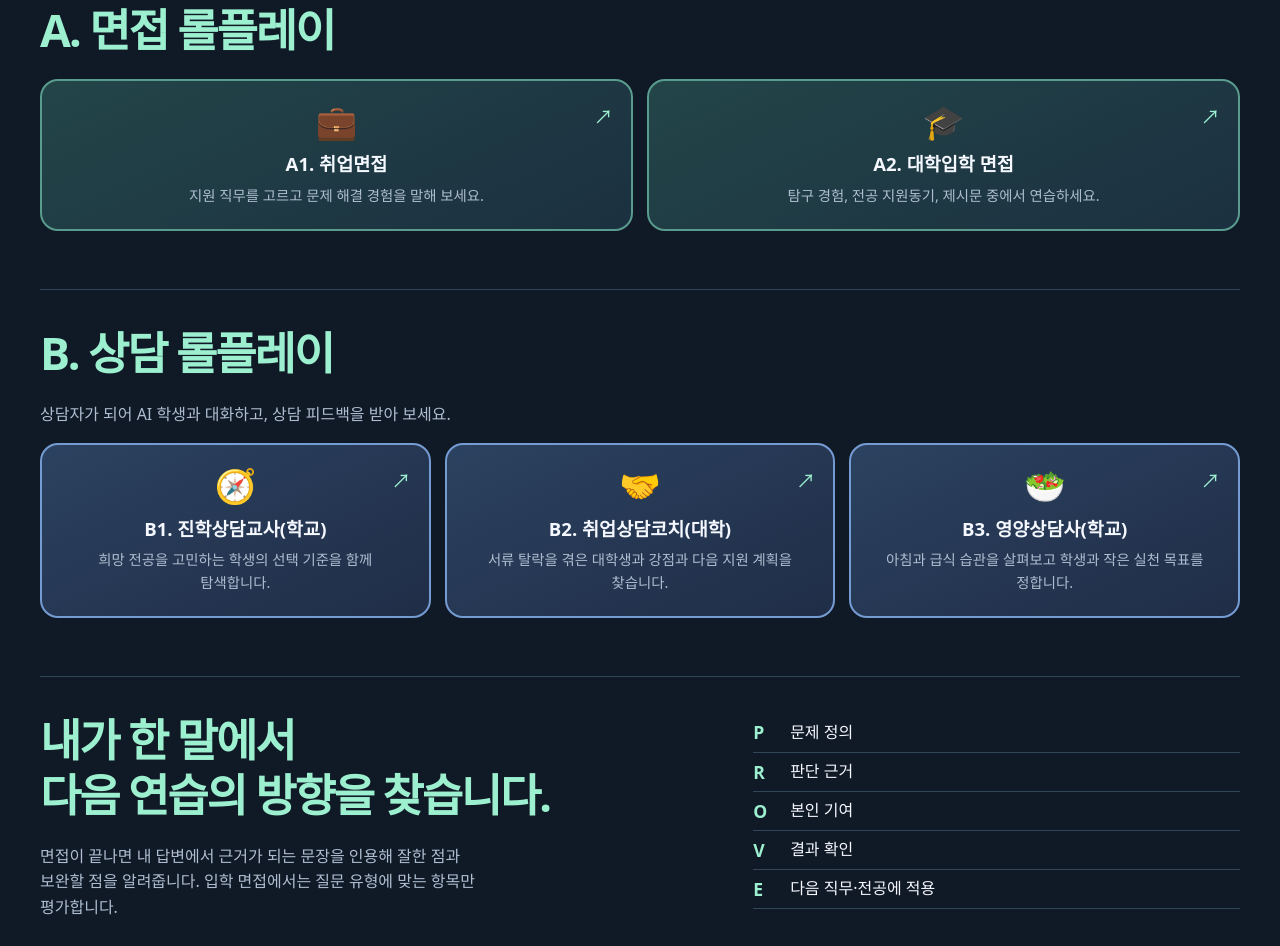
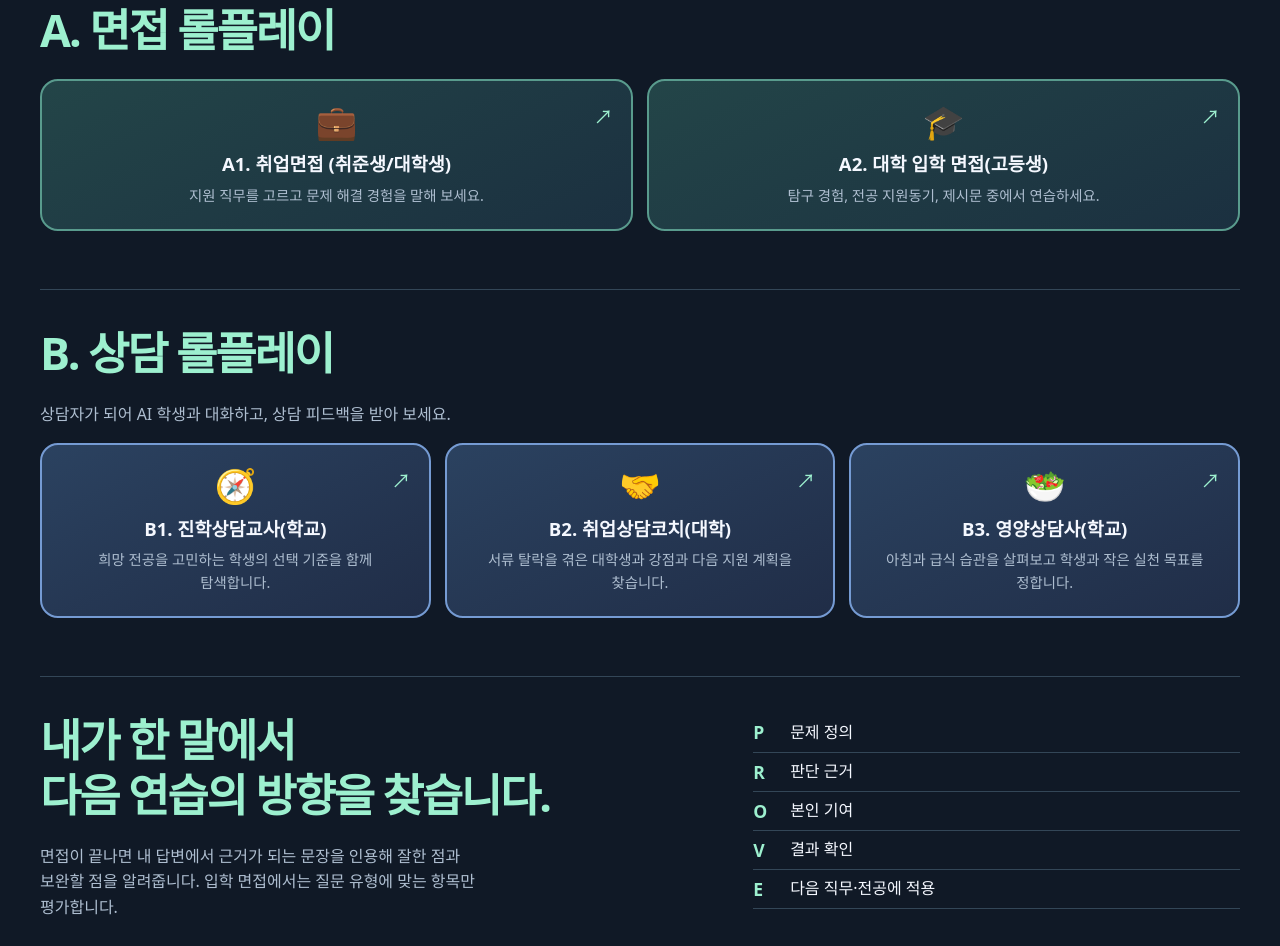
Before and after one commit to jaiwshim-project/10-24-AI-, a website: page mobile/index.html in a window 1280 px wide. Shown: the part 2048-2994 px from the top of the page. Drawn offline with Linux system fonts and the light colour scheme.

Commit message:
Clarify audiences for the two interview types

```diff
--- a/mobile/index.html
+++ b/mobile/index.html
@@ -86,8 +86,8 @@
       <section class="landing-section" id="interviews" aria-labelledby="interviews-title">
         <h2 id="interviews-title">A. 면접 롤플레이</h2>
         <div class="choices">
-          <button data-type="job"><span class="choice-icon" aria-hidden="true">💼</span><strong>A1. 취업면접</strong><span>지원 직무를 고르고 문제 해결 경험을 말해 보세요.</span><span class="choice-arrow" aria-hidden="true">↗</span></button>
-          <button data-type="college"><span class="choice-icon" aria-hidden="true">🎓</span><strong>A2. 대학입학 면접</strong><span>탐구 경험, 전공 지원동기, 제시문 중에서 연습하세요.</span><span class="choice-arrow" aria-hidden="true">↗</span></button>
+          <button data-type="job"><span class="choice-icon" aria-hidden="true">💼</span><strong>A1. 취업면접 (취준생/대학생)</strong><span>지원 직무를 고르고 문제 해결 경험을 말해 보세요.</span><span class="choice-arrow" aria-hidden="true">↗</span></button>
+          <button data-type="college"><span class="choice-icon" aria-hidden="true">🎓</span><strong>A2. 대학 입학 면접(고등생)</strong><span>탐구 경험, 전공 지원동기, 제시문 중에서 연습하세요.</span><span class="choice-arrow" aria-hidden="true">↗</span></button>
         </div>
       </section>
       <section class="landing-section" id="counseling" aria-labelledby="counseling-title">
@@ -166,7 +166,7 @@
             <label for="member-nickname">닉네임</label>
             <input id="member-nickname" type="text" autocomplete="nickname" minlength="2" maxlength="30" required>
             <label for="member-practice-type">주로 연습할 유형</label>
-            <select id="member-practice-type" required><option value="">실습 유형 선택</option><option value="job">취업 면접</option><option value="college">대학입학 면접</option><option value="school">진학상담</option><option value="career">취업상담</option><option value="nutrition">영양상담</option></select>
+            <select id="member-practice-type" required><option value="">실습 유형 선택</option><option value="job">A1. 취업면접 (취준생/대학생)</option><option value="college">A2. 대학 입학 면접(고등생)</option><option value="school">진학상담</option><option value="career">취업상담</option><option value="nutrition">영양상담</option></select>
           </fieldset>
           <div class="actions"><button class="primary" type="submit" id="member-submit">로그인</button></div>
         </form>
@@ -182,7 +182,7 @@
         <h2>유형별 목표 (선택)</h2>
         <form id="member-goal-form">
           <label for="member-goal-type">실습 유형</label>
-          <select id="member-goal-type"><option value="job">취업 면접</option><option value="college">대학입학 면접</option><option value="school">진학상담</option><option value="career">취업상담</option><option value="nutrition">영양상담</option></select>
+          <select id="member-goal-type"><option value="job">A1. 취업면접 (취준생/대학생)</option><option value="college">A2. 대학 입학 면접(고등생)</option><option value="school">진학상담</option><option value="career">취업상담</option><option value="nutrition">영양상담</option></select>
           <label for="member-goal">연습 목표</label>
           <textarea id="member-goal" maxlength="200" rows="3"></textarea>
           <div class="actions"><button class="quiet" type="submit" id="member-goal-save" disabled>목표 저장</button></div>
--- a/mobile/mobile.js
+++ b/mobile/mobile.js
@@ -3,11 +3,11 @@
   const Recognition = window.SpeechRecognition || window.webkitSpeechRecognition;
   const speech = window.speechSynthesis;
   const options = {
-    job: { title: '취업 면접', label: '지원할 직무를 아래에서 선택하세요.', values: {
+    job: { title: 'A1. 취업면접 (취준생/대학생)', label: '지원할 직무를 아래에서 선택하세요.', values: {
       engineering: '개발·엔지니어링', operations: '운영·물류·관리', sales: '영업·고객 응대',
       product: '기획·제품', general: '기타 직무'
     } },
-    college: { title: '대학 입학 면접', label: '질문 유형', values: {
+    college: { title: 'A2. 대학 입학 면접(고등생)', label: '질문 유형', values: {
       inquiry: '학생부·탐구 경험', motivation: '전공 지원동기', passage: '제시문 면접'
     } },
     counseling: { title: '상담 롤플레이', label: '상담 유형을 선택하세요', values: {
```
Also changed, not shown: mobile/admin.html (+1 -1 lines).
